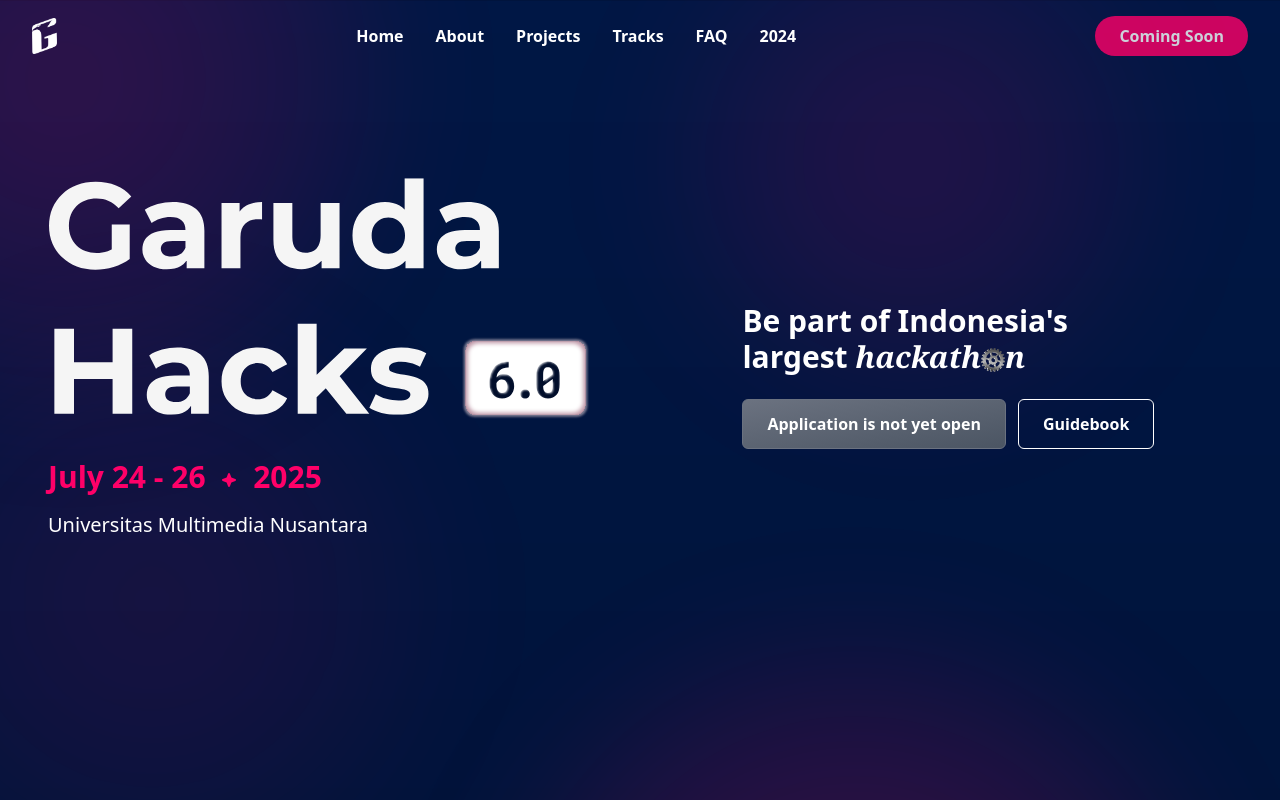
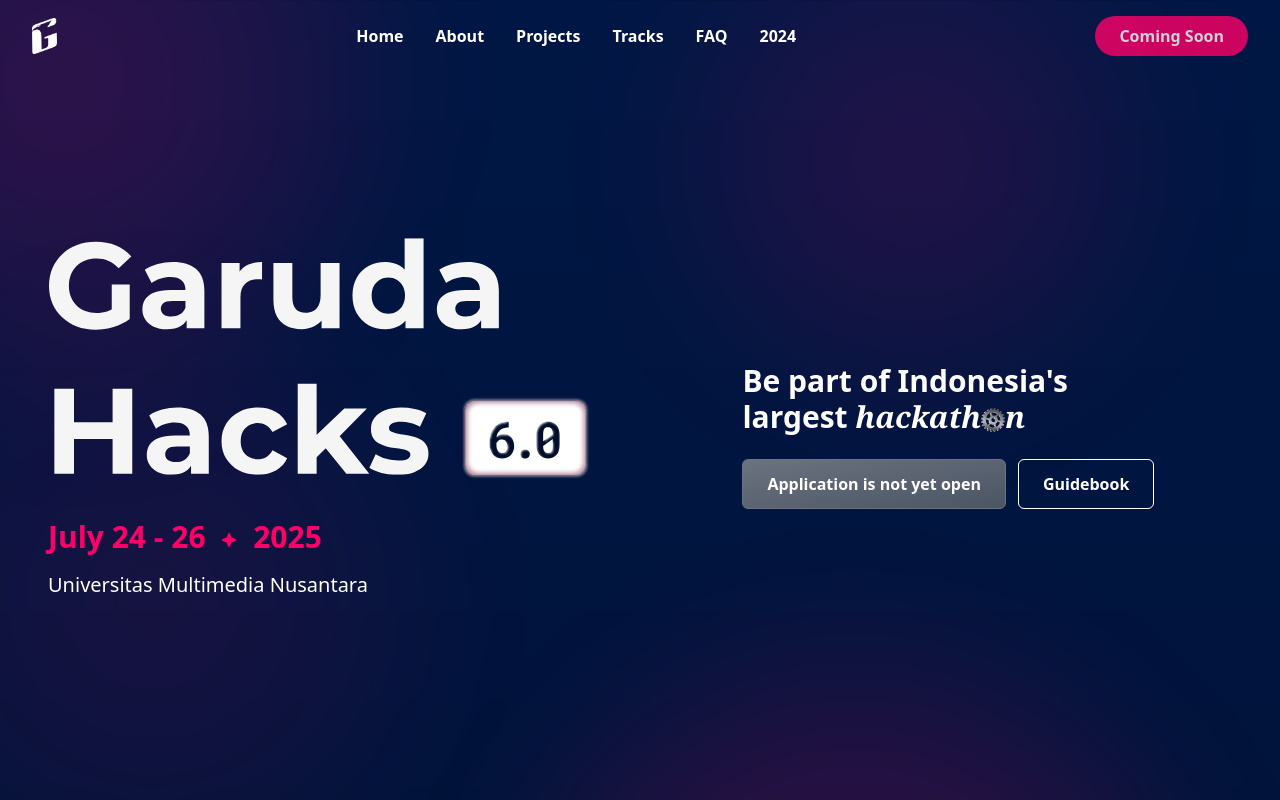
Before and after one commit to GarudaHacks/gh-6.0-site, a Next.js app: page / in a window 1280 px wide. Shown: the top 800 px of the page. Built offline with nearby package versions, Linux system fonts and the light colour scheme.

Commit message:
fixed mobile navbar accessibility

```diff
--- a/app/components/Navbar.tsx
+++ b/app/components/Navbar.tsx
@@ -153,8 +153,8 @@
 
         {/* Mobile Navigation */}
         {isMenuOpen && (
-          <div className="md:hidden bg-black bg-opacity-95 fixed top-[72px] left-0 right-0 p-4">
-            <nav className="flex flex-col space-y-4">
+          <div className="md:hidden bg-transparent backdrop-blur-lg bg-opacity-95 fixed top-[72px] left-0 right-0 p-4 px-8">
+            <nav className="flex flex-col space-y-8 text-lg">
               <Link
                 href="/"
                 onClick={(e) => handleScrollToSection(e, "home")}
--- a/app/sections/Hero.tsx
+++ b/app/sections/Hero.tsx
@@ -9,7 +9,7 @@
   return (
     <section id="hero">
       <Container>
-        <div className="grid min-h-[80vh] sm:grid-rows-2 md:grid-rows-1 md:grid-cols-2 max-w-full items-center translate-y-[-5vh]">
+        <div className="grid min-h-[80vh] sm:grid-rows-2 md:grid-rows-1 md:grid-cols-2 max-w-full items-center translate-y-[-5vh] md:pt-[15vh]">
           <div className="flex flex-col gap-y-2 md:gap-y-4 items-start text-left max-w-[90%] md:pl-12">
             <div className="relative h-fit flex justify-start items-start">
               <div className="relative h-fit flex justify-start items-start">
```
